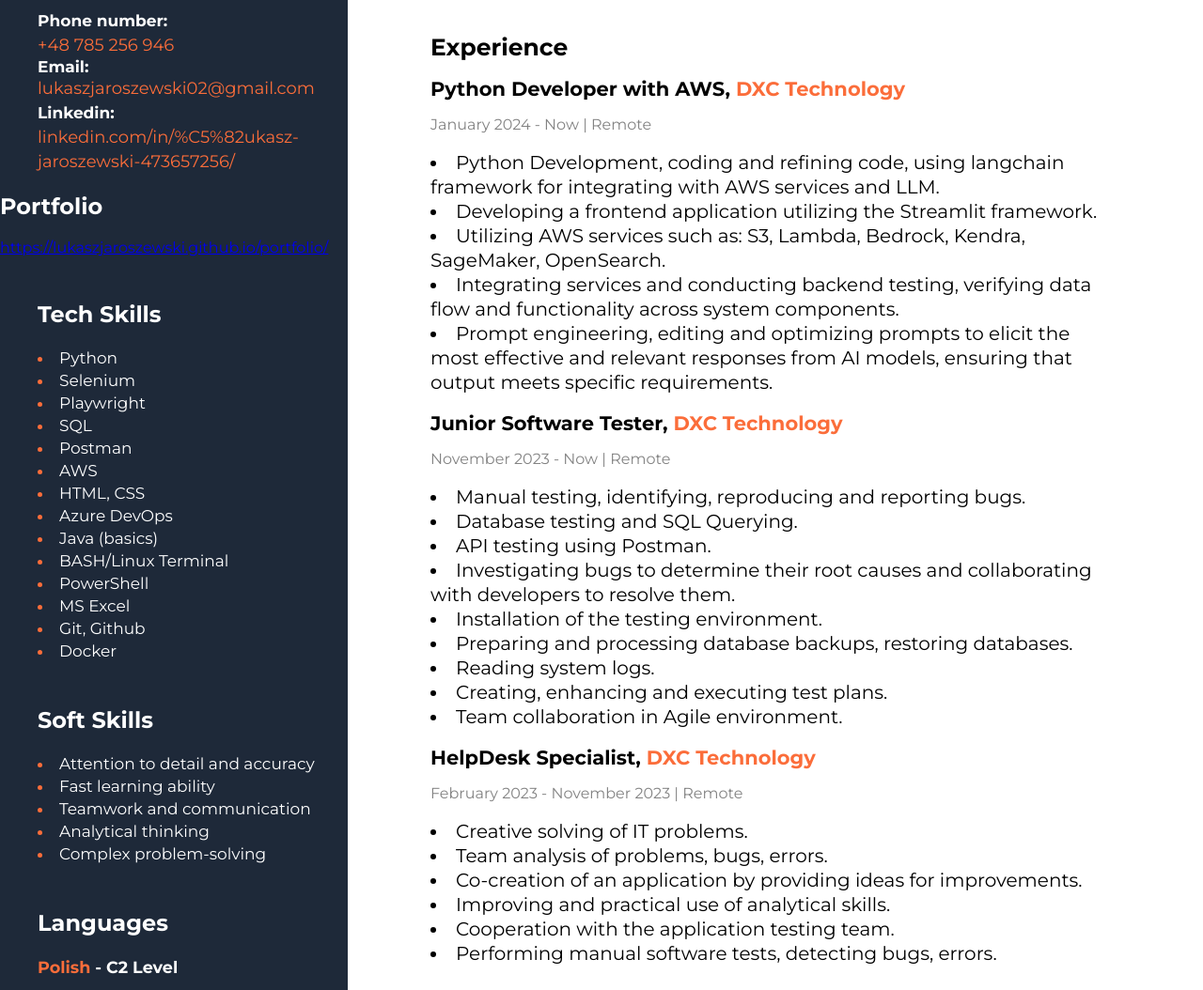
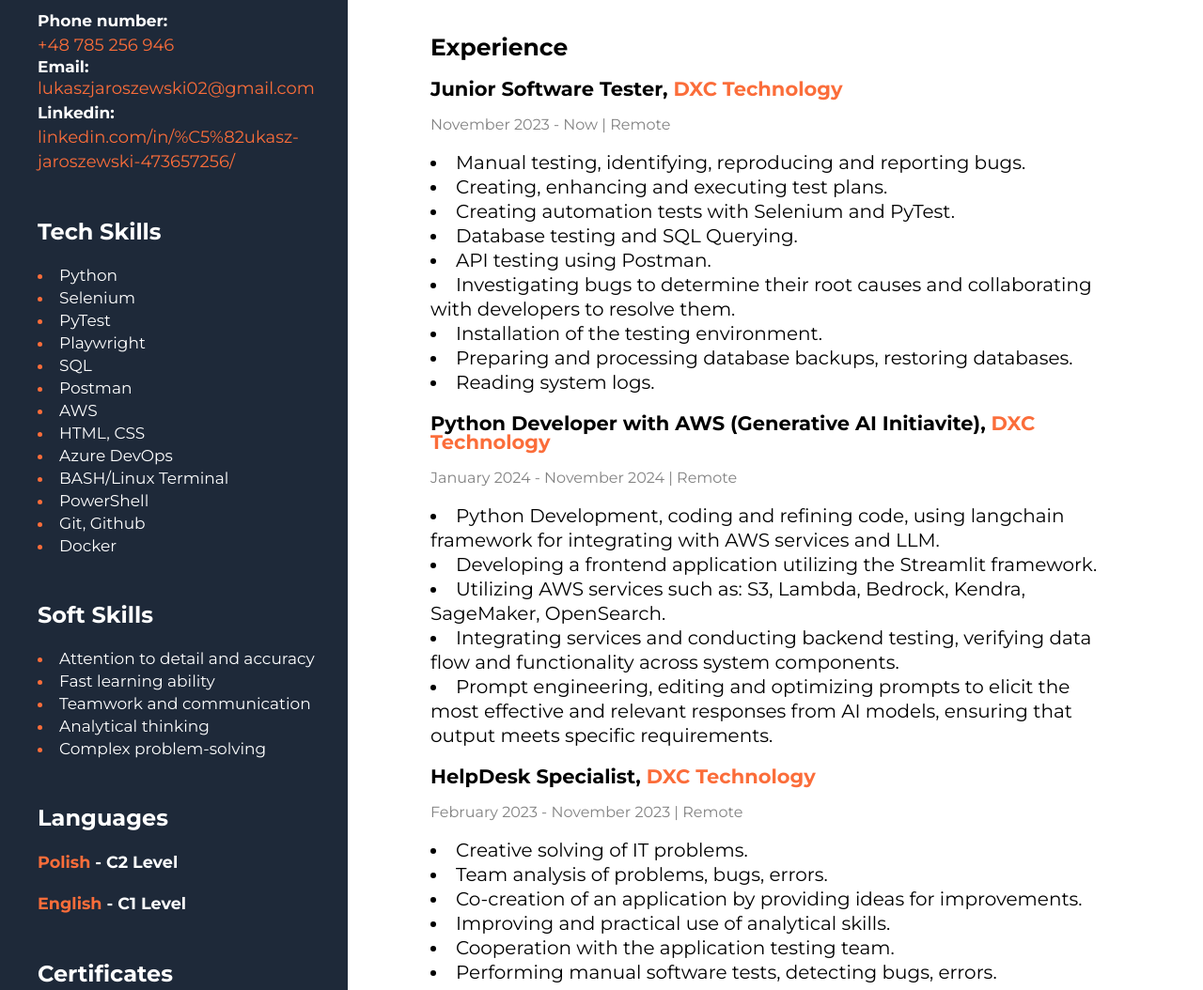
Before and after one commit to lukaszjaroszewski/CV, a plain HTML site: page index.html in a window 1280 px wide. Shown: the part 424-1478 px from the top of the page at 94% size. Drawn offline with Linux system fonts and the light colour scheme.

Commit message:
Modified content

```diff
--- a/index.html
+++ b/index.html
@@ -1,6 +1,5 @@
 <!DOCTYPE html>
 <html lang="eng">
-
 <head>
   <meta charset="UTF-8" />
   <meta http-equiv="X-UA-Compatible" content="IE=edge" />
@@ -12,44 +11,42 @@
   <link rel="preconnect" href="https://fonts.gstatic.com" crossorigin>
   <link href="https://fonts.googleapis.com/css2?family=Montserrat:wght@400;700&display=swap" rel="stylesheet">
 </head>
-
 <body>
   <div class="wrapper">
-
     <main>
       <div class="main-description">
         <h1>Łukasz Jaroszewski</h1>
         <p class="description">
           <!--"About me" section-->
-          Software Tester with solid experience in manual testing and a strong foundation in test automation tools and practices. I have hands-on experience as a Software Tester and Python Developer, with a track record of effectively identifying bugs, enhancing testing processes, and improving code quality. In parallel, I am expanding my technical knowledge through ongoing studies in Computer Science. My knowledge of Python and tools like Selenium supports my goal of transitioning into an Automation Tester role. I thrive in collaborative environments and am committed to continuously expanding my skills in test automation.
+          Software Tester with solid experience in manual testing and a strong foundation in test automation tools and practices. I have hands-on experience as a Software Tester and Python Developer, with a track record of effectively identifying bugs, enhancing testing processes, and improving code quality. In parallel, I am expanding my technical knowledge through ongoing studies in Computer Science. My knowledge of Python and tools like Selenium and PyTest supports my goal of transitioning into an Automation Tester role. I thrive in collaborative environments and am committed to continuously expanding my skills in test automation.
         </p>
       </div>
 
       <div class="work-exp">
         <h2 class="header-primary">Experience</h2>
+        <!--Software Tester job-->
+        <h3 class="header-tertiary">Junior Software Tester, <span class="highlight">DXC Technology</span></h3>
+        <p class="job-date">November 2023 - Now | Remote</p>
+        <ul class="job-list">
+          <li>Manual testing, identifying, reproducing and reporting bugs.</li>
+          <li>Creating, enhancing and executing test plans.</li>
+          <li>Creating automation tests with Selenium and PyTest.</li>
+          <li>Database testing and SQL Querying.</li>
+          <li>API testing using Postman.</li>
+          <li>Investigating bugs to determine their root causes and collaborating with developers to resolve them.</li>
+          <li>Installation of the testing environment.</li>
+          <li>Preparing and processing database backups, restoring databases.</li>
+          <li>Reading system logs.</li>
+        </ul>
         <!--AWS Python Developer job-->
-        <h3 class="header-tertiary">Python Developer with AWS, <span class="highlight">DXC Technology</span></h3>
-        <p class="job-date">January 2024 - Now | Remote</p>
+        <h3 class="header-tertiary">Python Developer with AWS (Generative AI Initiavite), <span class="highlight">DXC Technology</span></h3>
+        <p class="job-date">January 2024 - November 2024 | Remote</p>
         <ul class="job-list">
           <li>Python Development, coding and refining code, using langchain framework for integrating with AWS services and LLM.</li>
           <li>Developing a frontend application utilizing the Streamlit framework.</li>
           <li>Utilizing AWS services such as: S3, Lambda, Bedrock, Kendra, SageMaker, OpenSearch.</li>
           <li>Integrating services and conducting backend testing, verifying data flow and functionality across system components.</li>
           <li>Prompt engineering, editing and optimizing prompts to elicit the most effective and relevant responses from AI models, ensuring that output meets specific requirements.</li>
-        </ul>
-        <!--Software Tester job-->
-        <h3 class="header-tertiary">Junior Software Tester, <span class="highlight">DXC Technology</span></h3>
-        <p class="job-date">November 2023 - Now | Remote</p>
-        <ul class="job-list">
-          <li>Manual testing, identifying, reproducing and reporting bugs.</li>
-          <li>Database testing and SQL Querying.</li>
-          <li>API testing using Postman.</li>
-          <li>Investigating bugs to determine their root causes and collaborating with developers to resolve them.</li>
-          <li>Installation of the testing environment.</li>
-          <li>Preparing and processing database backups, restoring databases.</li>
-          <li>Reading system logs.</li>
-          <li>Creating, enhancing and executing test plans.</li>
-          <li>Team collaboration in Agile environment.</li>
         </ul>
         <!--IT Helpdesk job-->
         <h3 class="header-tertiary">HelpDesk Specialist, <span class="highlight">DXC Technology</span></h3>
@@ -62,20 +59,6 @@
           <li>Cooperation with the application testing team.</li>
           <li>Performing manual software tests, detecting bugs, errors.</li>
         </ul>
-        <!-- Third job
-        <h3 class="header-tertiary">Receptionist, <span class="highlight">ISS</span></h3>
-        <p class="job-date">October 2022 - February 2023 | Warsaw, Poland</p>
-
-        <!-- Second job-->
-        <!-- <h3 class="header-tertiary">Receptionist, <span class="highlight">Hotel Hampton by Hilton Warsaw City
-            Center</span></h3>
-        <p class="job-date">March 2022 - June 2022 | Warsaw, Poland</p>
-
-        <!--First job-->
-        <!-- <h3 class="header-tertiary"> Customer Advisor, <span class="highlight">H&M</span></h3>
-        <p class="job-date">September 2021 - December 2021 | Warsaw, Poland</p> -->
-
-
       </div>
       <!--Edukacja-->
       <div class="education">
@@ -85,15 +68,10 @@
           weekend studies </h4>
         <p class="job-date">October 2022 - January 2026</p>
       </div>
-
-
-
     </main>
 
     <aside>
-
       <img src="cv-photo.JPG" alt="Moje zdjęcie" />
-
       <div class="contact-block">
         <h2 class="header-secondary">Contact</h2>
         <p>
@@ -108,33 +86,22 @@
             <a class="contact-links" href="https://www.linkedin.com/in/%C5%82ukasz-jaroszewski-473657256/">
               <br>linkedin.com/in/%C5%82ukasz-jaroszewski-473657256/</a><br>
         </p>
-
-
       </div>
-      <div>
-        <h2 class="header-secondary">Portfolio</h2>
-        <a href="https://lukaszjaroszewski.github.io/portfolio/">
-          https://lukaszjaroszewski.github.io/portfolio/</a>
-      </div>
-
-
 
       <div class="tech-skills-block">
         <h2 class="header-secondary">Tech Skills</h2>
         <ul class="list-secondary">
-
           <li><span class="list-secondary-item">Python</span></li>
           <li><span class="list-secondary-item">Selenium</span></li>
+          <li><span class="list-secondary-item">PyTest</span></li>
           <li><span class="list-secondary-item">Playwright</span></li>
           <li><span class="list-secondary-item">SQL</span></li>
           <li><span class="list-secondary-item">Postman</span></li>
           <li><span class="list-secondary-item">AWS</span></li>
           <li><span class="list-secondary-item">HTML, CSS</span></li>
           <li><span class="list-secondary-item">Azure DevOps</span></li>
-          <li><span class="list-secondary-item">Java (basics)</span></li>
           <li><span class="list-secondary-item">BASH/Linux Terminal </span></li>
           <li><span class="list-secondary-item">PowerShell </span></li>
-          <li><span class="list-secondary-item">MS Excel</span></li>
           <li><span class="list-secondary-item">Git, Github</span></li>
           <li><span class="list-secondary-item">Docker</span></li>
         </ul>
@@ -151,7 +118,6 @@
         </ul>
       </div>
 
-
       <!--Languages-->
       <div class="languages">
         <h2 class="header-secondary">Languages</h2>
@@ -165,13 +131,11 @@
         <ol class="list-secondary">
           <li><span class="list-secondary-item">The Complete Python Developer,</span>
             <span class="highlight"> Zero To Mastery </span></li>
-          <li><span class="list-secondary-item">Advanced Databases and SQL Querying,</span><span class="highlight"> Udemy </span></li>
+            <li><span class="list-secondary-item">Selenium Web Driver: Selenium Automation Testing with Python,</span>
+              <span class="highlight"> Udemy </span></li>
         </ol>
       </div>
-
     </aside>
-
   </div>
 </body>
-
 </html>
```
